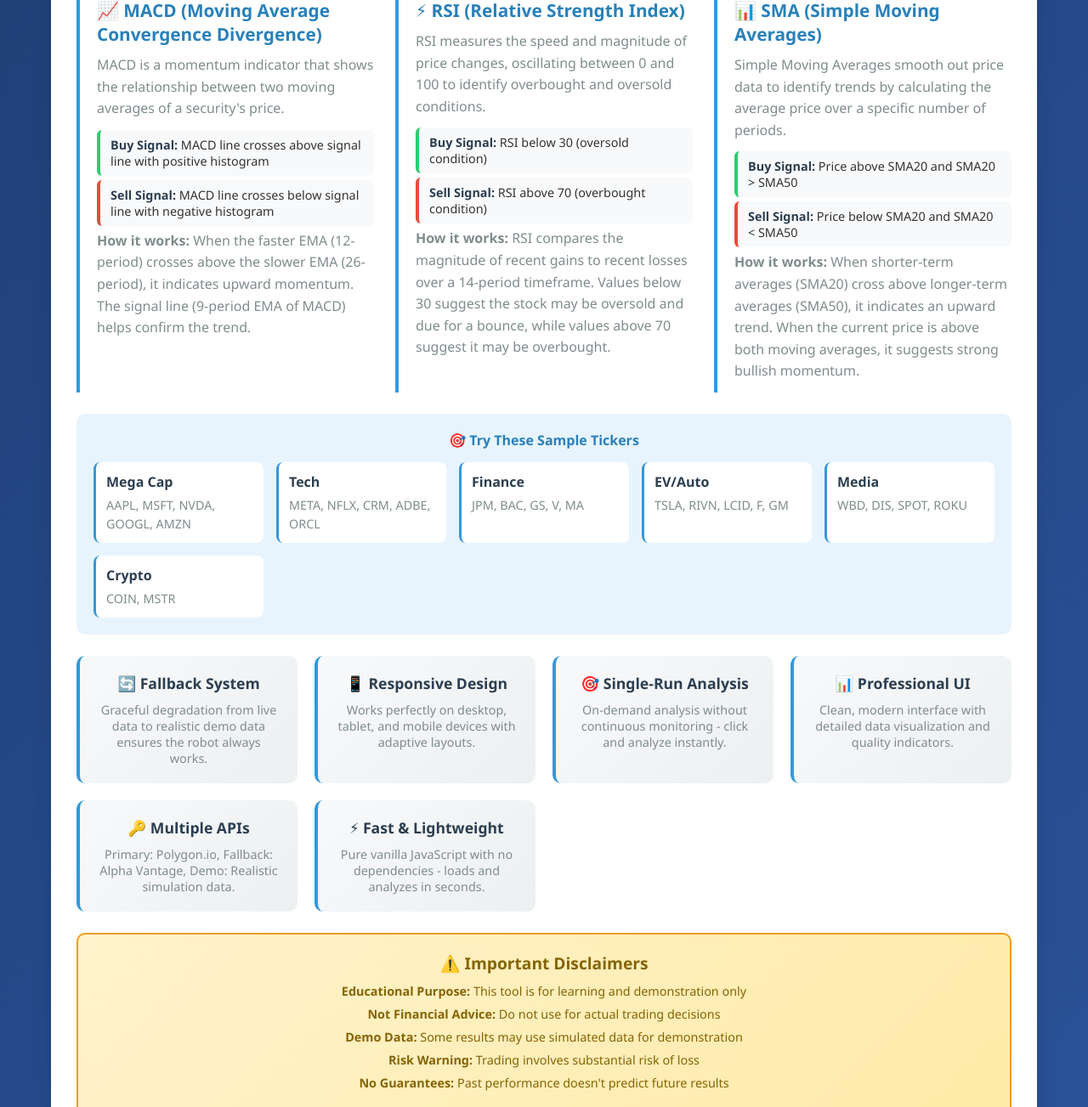
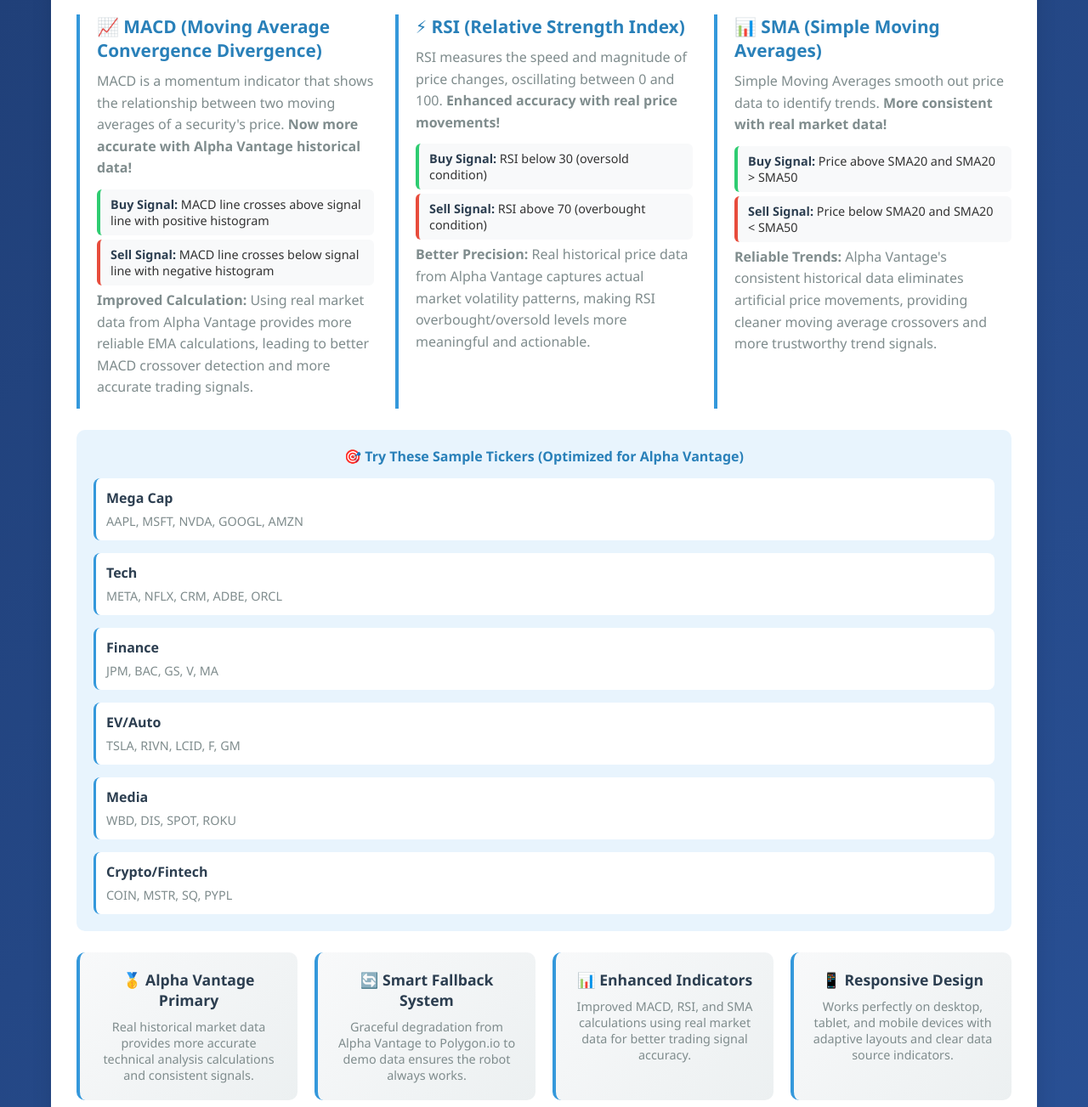
Before and after one commit to obodnikov/ai-web-trade-robot, a plain HTML site: page index.html in a window 1280 px wide. Shown: the part 683-1986 px from the top of the page at 85% size. Drawn offline with Linux system fonts and the light colour scheme; a script that the page names is missing.

Commit message:
Update index.html

```diff
--- a/index.html
+++ b/index.html
@@ -3,7 +3,7 @@
 <head>
     <meta charset="UTF-8">
     <meta name="viewport" content="width=device-width, initial-scale=1.0">
-    <title>Trading Dry-Run Robot with Polygon.io</title>
+    <title>Trading Dry-Run Robot with Alpha Vantage Primary</title>
     <style>
         * {
             margin: 0;
@@ -401,7 +401,7 @@
 
         .ticker-categories {
             display: grid;
-            grid-template-columns: repeat(auto-fit, minmax(200px, 1fr));
+            grid-template-columns: repeat(auto-fit, minmin(200px, 1fr));
             gap: 15px;
         }
 
@@ -450,15 +450,17 @@
     <div class="container">
         <div class="header">
             <h1>🤖 Trading Dry-Run Robot</h1>
-            <p>Real-time market data powered by Polygon.io API</p>
+            <p>Enhanced market analysis powered by Alpha Vantage historical data</p>
         </div>
 
         <div class="api-info">
             <strong>📡 Data Sources:</strong>
-            Primary: Polygon.io (Real-time) → Fallback: Alpha Vantage → Demo: Realistic Simulation
+            🥇 Primary: Alpha Vantage (Historical) → 🥈 Fallback: Polygon.io (Real-time) → 🔵 Demo: Realistic Simulation
             <br>
             <strong>🔑 API Setup:</strong>
-            Replace 'DEMO' with your free Polygon.io API key from <a href="https://polygon.io/" target="_blank">polygon.io</a>
+            Replace 'demo' with your free Alpha Vantage API key from <a href="https://www.alphavantage.co/support/#api-key" target="_blank">alphavantage.co</a>
+            <br>
+            <strong>💡 Why Alpha Vantage Primary:</strong> Better historical data quality for more accurate technical analysis calculations
         </div>
 
         <div class="control-panel">
@@ -481,7 +483,7 @@
 
             <div class="controls-row">
                 <button class="btn btn-primary" id="analyzeBtn" onclick="runSingleAnalysis()">
-                    🚀 Start Analysis
+                    🚀 Start Analysis (Alpha Vantage Primary)
                 </button>
             </div>
 
@@ -492,13 +494,13 @@
 
         <!-- Help Card Section -->
         <div class="help-card">
-            <h2>📚 Technical Analysis Guide</h2>
+            <h2>📚 Technical Analysis Guide - Enhanced with Better Data</h2>
 
             <div class="help-sections">
                 <!-- MACD Section -->
                 <div class="help-section">
                     <h3>📈 MACD (Moving Average Convergence Divergence)</h3>
-                    <p>MACD is a momentum indicator that shows the relationship between two moving averages of a security's price.</p>
+                    <p>MACD is a momentum indicator that shows the relationship between two moving averages of a security's price. <strong>Now more accurate with Alpha Vantage historical data!</strong></p>
 
                     <div class="signal-item buy">
                         <strong>Buy Signal:</strong> MACD line crosses above signal line with positive histogram
@@ -507,13 +509,13 @@
                         <strong>Sell Signal:</strong> MACD line crosses below signal line with negative histogram
                     </div>
 
-                    <p><strong>How it works:</strong> When the faster EMA (12-period) crosses above the slower EMA (26-period), it indicates upward momentum. The signal line (9-period EMA of MACD) helps confirm the trend.</p>
+                    <p><strong>Improved Calculation:</strong> Using real market data from Alpha Vantage provides more reliable EMA calculations, leading to better MACD crossover detection and more accurate trading signals.</p>
                 </div>
 
                 <!-- RSI Section -->
                 <div class="help-section">
                     <h3>⚡ RSI (Relative Strength Index)</h3>
-                    <p>RSI measures the speed and magnitude of price changes, oscillating between 0 and 100 to identify overbought and oversold conditions.</p>
+                    <p>RSI measures the speed and magnitude of price changes, oscillating between 0 and 100. <strong>Enhanced accuracy with real price movements!</strong></p>
 
                     <div class="signal-item buy">
                         <strong>Buy Signal:</strong> RSI below 30 (oversold condition)
@@ -522,13 +524,13 @@
                         <strong>Sell Signal:</strong> RSI above 70 (overbought condition)
                     </div>
 
-                    <p><strong>How it works:</strong> RSI compares the magnitude of recent gains to recent losses over a 14-period timeframe. Values below 30 suggest the stock may be oversold and due for a bounce, while values above 70 suggest it may be overbought.</p>
+                    <p><strong>Better Precision:</strong> Real historical price data from Alpha Vantage captures actual market volatility patterns, making RSI overbought/oversold levels more meaningful and actionable.</p>
                 </div>
 
                 <!-- SMA Section -->
                 <div class="help-section">
                     <h3>📊 SMA (Simple Moving Averages)</h3>
-                    <p>Simple Moving Averages smooth out price data to identify trends by calculating the average price over a specific number of periods.</p>
+                    <p>Simple Moving Averages smooth out price data to identify trends. <strong>More consistent with real market data!</strong></p>
 
                     <div class="signal-item buy">
                         <strong>Buy Signal:</strong> Price above SMA20 and SMA20 > SMA50
@@ -537,13 +539,13 @@
                         <strong>Sell Signal:</strong> Price below SMA20 and SMA20 < SMA50
                     </div>
 
-                    <p><strong>How it works:</strong> When shorter-term averages (SMA20) cross above longer-term averages (SMA50), it indicates an upward trend. When the current price is above both moving averages, it suggests strong bullish momentum.</p>
+                    <p><strong>Reliable Trends:</strong> Alpha Vantage's consistent historical data eliminates artificial price movements, providing cleaner moving average crossovers and more trustworthy trend signals.</p>
                 </div>
             </div>
 
             <!-- Sample Tickers Section -->
             <div class="sample-tickers">
-                <h4>🎯 Try These Sample Tickers</h4>
+                <h4>🎯 Try These Sample Tickers (Optimized for Alpha Vantage)</h4>
                 <div class="ticker-categories">
                     <div class="ticker-category">
                         <strong>Mega Cap</strong>
@@ -566,8 +568,8 @@
                         <span>WBD, DIS, SPOT, ROKU</span>
                     </div>
                     <div class="ticker-category">
-                        <strong>Crypto</strong>
-                        <span>COIN, MSTR</span>
+                        <strong>Crypto/Fintech</strong>
+                        <span>COIN, MSTR, SQ, PYPL</span>
                     </div>
                 </div>
             </div>
@@ -575,28 +577,28 @@
             <!-- Features Grid -->
             <div class="features-grid">
                 <div class="feature-box">
-                    <h4>🔄 Fallback System</h4>
-                    <p>Graceful degradation from live data to realistic demo data ensures the robot always works.</p>
+                    <h4>🥇 Alpha Vantage Primary</h4>
+                    <p>Real historical market data provides more accurate technical analysis calculations and consistent signals.</p>
+                </div>
+                <div class="feature-box">
+                    <h4>🔄 Smart Fallback System</h4>
+                    <p>Graceful degradation from Alpha Vantage to Polygon.io to demo data ensures the robot always works.</p>
+                </div>
+                <div class="feature-box">
+                    <h4>📊 Enhanced Indicators</h4>
+                    <p>Improved MACD, RSI, and SMA calculations using real market data for better trading signal accuracy.</p>
                 </div>
                 <div class="feature-box">
                     <h4>📱 Responsive Design</h4>
-                    <p>Works perfectly on desktop, tablet, and mobile devices with adaptive layouts.</p>
+                    <p>Works perfectly on desktop, tablet, and mobile devices with adaptive layouts and clear data source indicators.</p>
                 </div>
                 <div class="feature-box">
                     <h4>🎯 Single-Run Analysis</h4>
-                    <p>On-demand analysis without continuous monitoring - click and analyze instantly.</p>
+                    <p>On-demand analysis without continuous monitoring - click and analyze instantly with improved data quality.</p>
                 </div>
                 <div class="feature-box">
-                    <h4>📊 Professional UI</h4>
-                    <p>Clean, modern interface with detailed data visualization and quality indicators.</p>
-                </div>
-                <div class="feature-box">
-                    <h4>🔑 Multiple APIs</h4>
-                    <p>Primary: Polygon.io, Fallback: Alpha Vantage, Demo: Realistic simulation data.</p>
-                </div>
-                <div class="feature-box">
-                    <h4>⚡ Fast & Lightweight</h4>
-                    <p>Pure vanilla JavaScript with no dependencies - loads and analyzes in seconds.</p>
+                    <h4>⚡ Fast & Reliable</h4>
+                    <p>Pure vanilla JavaScript with multiple data sources and better error handling for consistent performance.</p>
                 </div>
             </div>
 
@@ -605,7 +607,7 @@
                 <h4>⚠️ Important Disclaimers</h4>
                 <p><strong>Educational Purpose:</strong> This tool is for learning and demonstration only</p>
                 <p><strong>Not Financial Advice:</strong> Do not use for actual trading decisions</p>
-                <p><strong>Demo Data:</strong> Some results may use simulated data for demonstration</p>
+                <p><strong>Data Sources:</strong> Results may vary based on data source (Alpha Vantage, Polygon.io, or Demo)</p>
                 <p><strong>Risk Warning:</strong> Trading involves substantial risk of loss</p>
                 <p><strong>No Guarantees:</strong> Past performance doesn't predict future results</p>
             </div>
```
